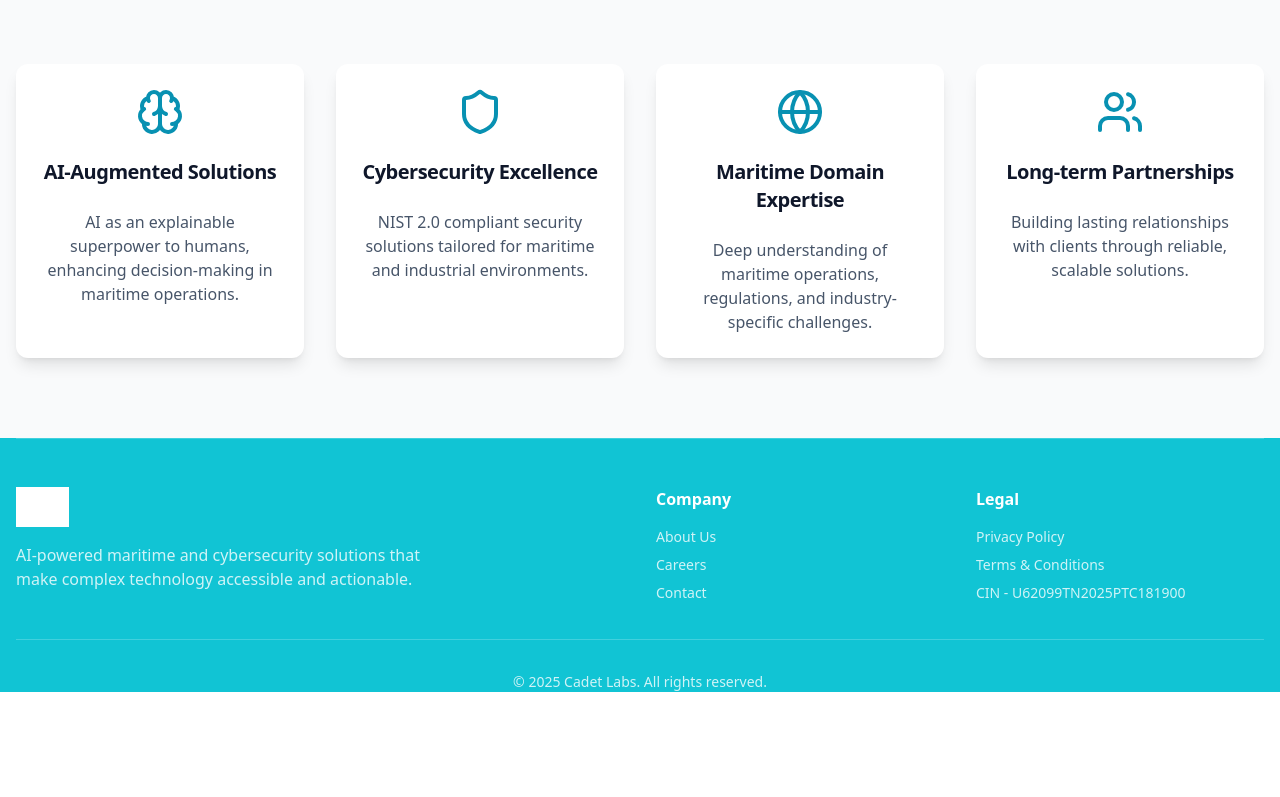
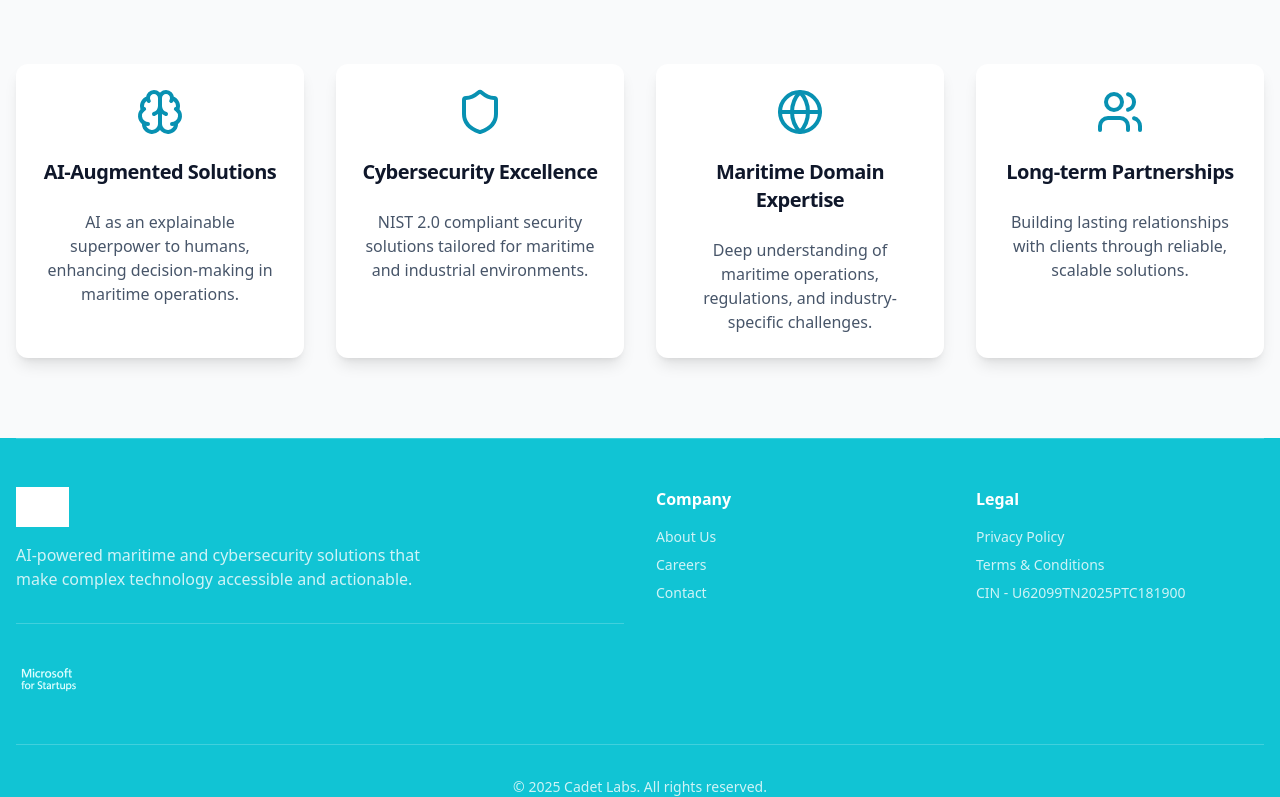
Before and after one commit to cadetlabs2025/caded-labs-webpage, a React (Vite) app: page / in a window 1280 px wide. Shown: the part 1386-2183 px from the top of the page. Before the commit the page ends 2078 px from the top, so only its background shows below. Built offline with nearby package versions, Linux system fonts and the light colour scheme; grey boxes are pictures that could not be loaded.

Commit message:
microsoft logo added

```diff
--- a/client/global.css
+++ b/client/global.css
@@ -163,4 +163,15 @@
       transform: translateY(0px);
     }
   }
+
+  img {
+    height: 40px; /* try 50px or 60px */
+    width: auto;
+  }
 }
+
+.footer-logo img {
+  height: 50px; /* make it larger */
+  filter: brightness(0) invert(1); /* turns dark text into white */
+  opacity: 0.95;
+}
--- a/client/pages/Index.tsx
+++ b/client/pages/Index.tsx
@@ -159,6 +159,15 @@ function Footer({ onTabChange }: TabProps) {
             AI-powered maritime and cybersecurity solutions that make complex
             technology accessible and actionable.
           </p>
+
+          {/* Microsoft Partnership Section */}
+          <div className="mt-8 pt-6 border-t border-primary-foreground/20">
+            <img
+              src="/microsoft-for-startups.png"
+              alt="Microsoft for Startups"
+              className="h-16 w-auto opacity-95 hover:opacity-100 transition-all duration-300 hover:scale-105 filter brightness-110"
+            />
+          </div>
         </div>
 
         <div>
--- a/package.json
+++ b/package.json
@@ -12,9 +12,10 @@
   },
   "scripts": {
     "dev": "vite",
-    "build": "npm run build:client && npm run build:server",
+    "build": "npm run build:client && npm run build:api",
     "build:client": "vite build",
-    "build:azure": "vite build",
+    "build:azure": "npm run build:client && npm run build:api",
+    "build:api": "cd api && npm install && npm run build:production",
     "copy-server-assets": "cpx \"server/**/*\" dist/spa/server",
     "build:server": "vite build --config vite.config.server.ts",
     "start": "node dist/server/node-build.mjs",
```
Also changed, not shown: api/ping/function.json (added, +17 -0 lines), public/microsoft-for-startups.png (added), 3 other files (tests, documents, lock files or other folders).
